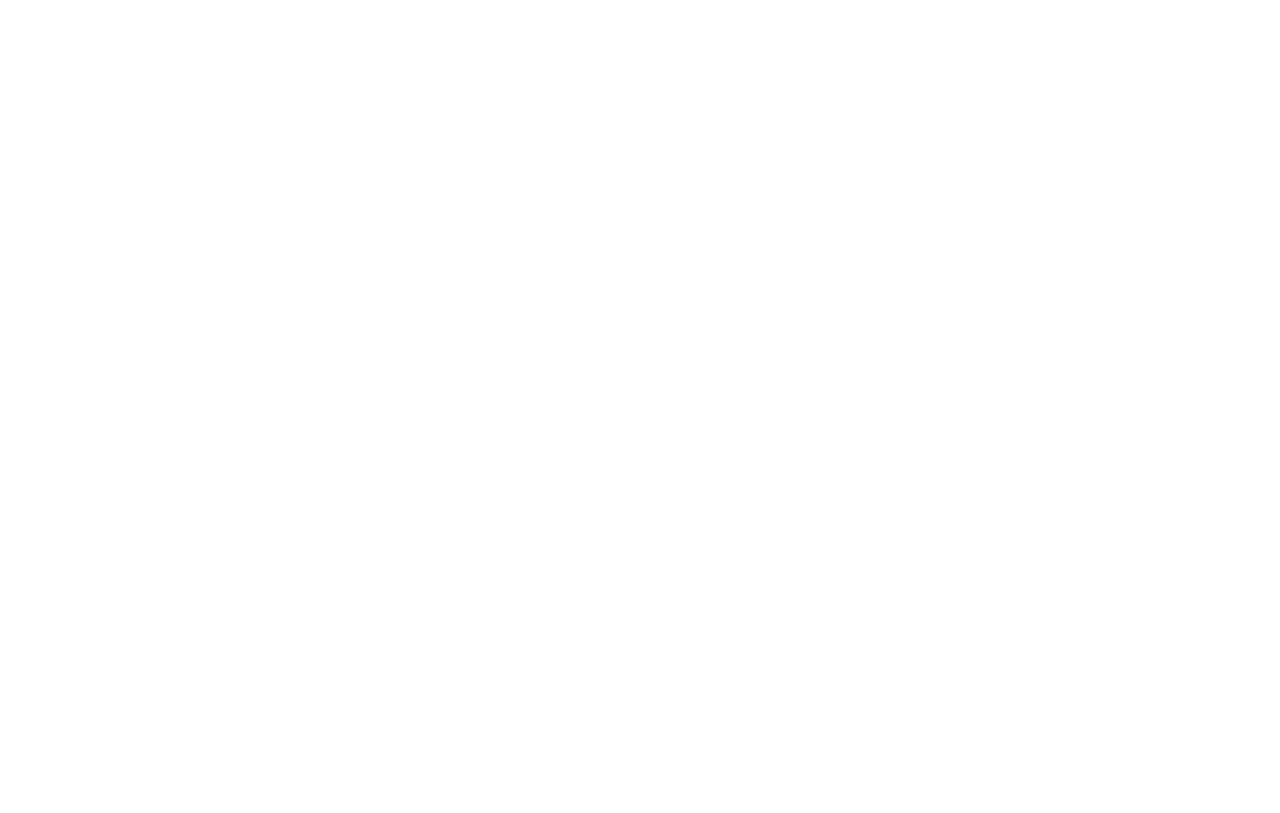
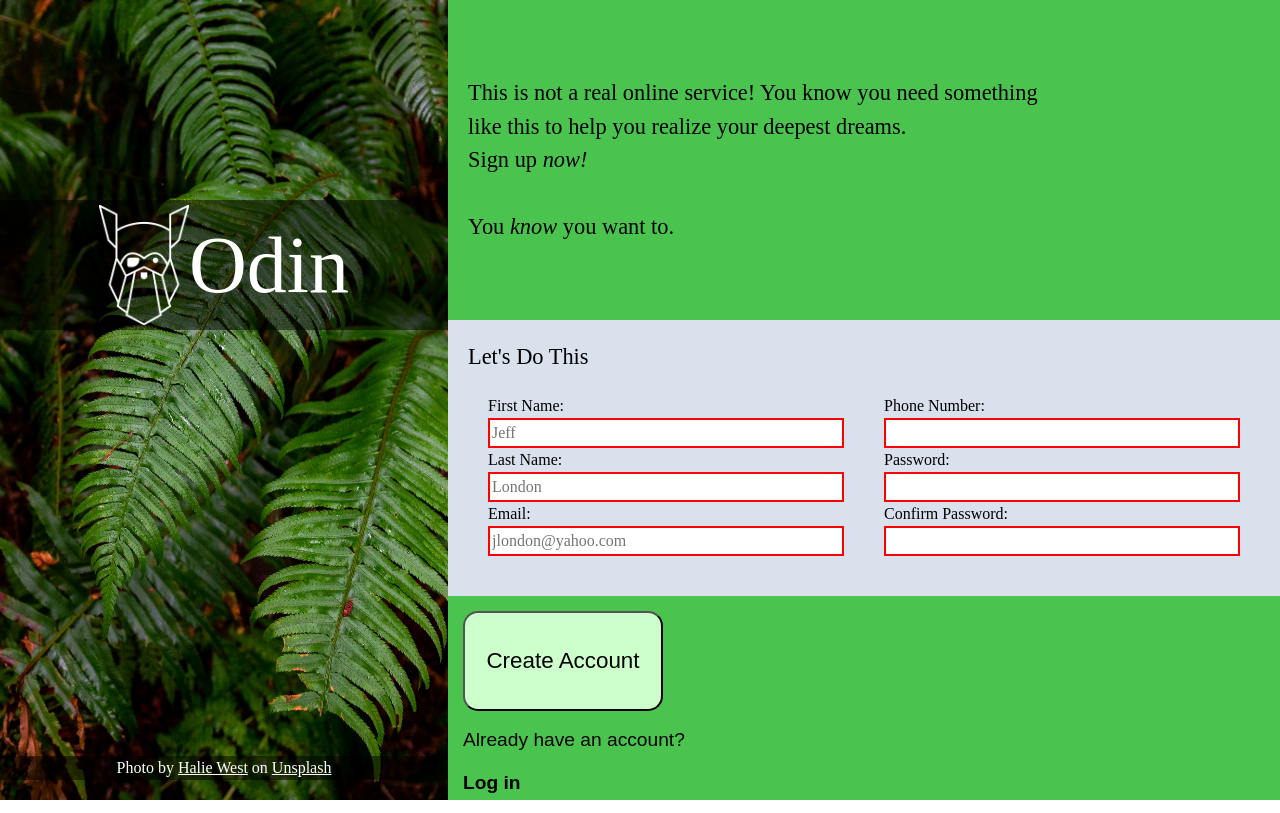
Before and after one commit to Wally132/Odin-Form, a plain HTML site: page index.html in a window 1280 px wide. Drawn offline with Linux system fonts and the light colour scheme; a web font is replaced by a local one.

Commit message:
Finished

```diff
--- a/index.html
+++ b/index.html
@@ -8,11 +8,50 @@
 </head>
 <body>
     <div class="container">
-        <div class="form-body">
-            <div class="intro"></div>
-            <div class="form"></div>
-            <div class="footer"></div>
+        <div class="left">
+    <p><img src="/Odin-Form/images/Odinplant.jpg"></p>
+    <div class="logo">
+        <img src="images/odin-lined.png"><p><span>Odin</span></p>
+    </div>
+    <div class="credit"><p>Photo by <u>Halie West</u> on <u>Unsplash</u></u></p></div>
+        </div>
+    <div class="right">
+        <div class="intro">
+            <p>This is not a real online service! You know you need something<br>
+                like this to help you realize your deepest dreams.<br>
+                Sign up <i>now!</i><br>
+                <br>
+                You <i>know</i> you want to.
+            </p>
+        </div>
+    <div class="sign-ups">
+        <p>Let's Do This</p>
+            <form action="" method="get" class="main-form">
+                <div class="form-left">
+                <label for="first_name">First Name:</label>
+                <input type="text" id="first_name" name="first_name" placeholder="Jeff" required>
+                <label for="last_name">Last Name:</label>
+                <input type="text" id="last_name" name="last_name" placeholder="London" required>
+                <label for="email">Email:</label>
+                <input type="email" id="email" name="email" placeholder="jlondon@yahoo.com" required>
+                </div>
+                <div class="form-right">
+                <label for="number">Phone Number:</label>
+                <input type="tel" id="number" name="number" maxlength="15" required>
+                <label for="password">Password:</label>
+                <input type="password" id="password" name="password" minlength="6" required>
+                <label for="password_confirm">Confirm Password:</label>
+                <input type="password" id="password_confirm" name="password" minlength="6" required>
+                </div>
+                </div>
+                <div class="submit-section">
+                    <button type="submit">Create Account</button>
+                    <p>Already have an account?</p><span><a><strong>Log in</strong></a></span>
+                </div>
+            </div>
+            </form>
         </div>
     </div>
+</div>
 </body>
 </html>
--- a/styles.css
+++ b/styles.css
@@ -1,3 +1,9 @@
+@import url('https://fonts.googleapis.com/css2?family=Matemasie&display=swap');
+
+@font-face {
+  font-family: norse; src: url(/fonts/Norse-Bold\ \(1\).woff2);
+}
+
 *, *::before, *::after {
     box-sizing: border-box;
   }
@@ -27,3 +33,149 @@
   #root, #__next {
     isolation: isolate;
   }
+
+  .container {
+  height: 100vh;
+}
+
+  img {
+    height: 100vh;
+  }
+
+  .left {
+    width: 35vw;
+  }
+
+  .logo {
+    background-color: rgba(0, 0, 0, 0.5);
+    width: 35vw;
+    position: absolute;
+    padding: 5px;
+    top: 20px;
+    display: flex;
+    justify-content: center;
+    top: 200px;
+  }
+
+  .container {
+    display: flex;
+    min-height: 100vh;
+    width: 100vw;
+  }
+
+  .logo > img {
+    height: 15vh;
+  }
+
+  .logo > p {
+    display: flex;
+    align-items: center;
+    font-size: 5rem;
+    font-family: norse;
+    color: white;
+  }
+
+  .right {
+    width: 65vw;
+    background-color: rgb(74, 196, 78);
+  }
+
+  .intro {
+    display: flex;
+    height: 40vh;
+    justify-content:flex-start;
+    align-items: center;
+    padding: 20px;
+    font-size: 1.4rem;
+  }
+
+  .sign-ups {
+    width: 100%;
+    background-color: rgb(217, 226, 236);
+    padding: 20px;
+  }
+
+  .sign-ups > p {
+    font-family: Matemasie;
+    font-size: 1.4rem;
+  }
+
+  .main-form {
+    display: flex;
+    flex-direction: row;
+  }
+
+  h3 {
+    font-family: Matemasie;
+    margin-left: 20px;
+  }
+
+  .form-left {
+    display: flex;
+    flex-direction: column;
+    padding: 20px;
+    width: 50%;
+  }
+
+  .form-right {
+    display: flex;
+    flex-direction: column;
+    padding: 20px;
+    width: 50%;
+  }
+
+  .intro > p {
+    font-family: "Matemasie";
+  }
+
+  input:invalid {
+    border: 2px solid red;
+  }
+
+  input:valid {
+    border: 2px solid lightgreen;
+  }
+
+  input:focus {
+    border: 2px solid rgb(122, 200, 255);
+    box-shadow: 5px 5px 5px rgb(113, 219, 255);
+  }
+
+  .submit-section {
+    display: flex;
+    flex-direction: column;
+    padding: 15px;
+    gap: 15px;
+  }
+
+  button {
+    border-radius: 15px 15px;
+    width: 200px;
+    height: 100px;
+    font-size: 1.4em;
+    background-color: rgb(205, 255, 205);
+    font-family: norse, sans-serif;
+  }
+
+  button:hover {
+    background-color: aliceblue;
+  }
+
+  .submit-section > p, a {
+    font-family: norse, sans-serif;
+    font-size: 1.2em;
+  }
+
+  a:hover {
+    cursor: pointer;
+    color: aqua;
+  }
+
+  .credit {
+    position: absolute;
+    bottom: 20px;
+    width: 35vw;
+    background-color: rgba(0, 0, 0, 0.5);
+    color: white;
+    text-align: center;
+  }
```
Also changed, not shown: images/Odinplant.jpg (added), images/odin-lined.png (added).
